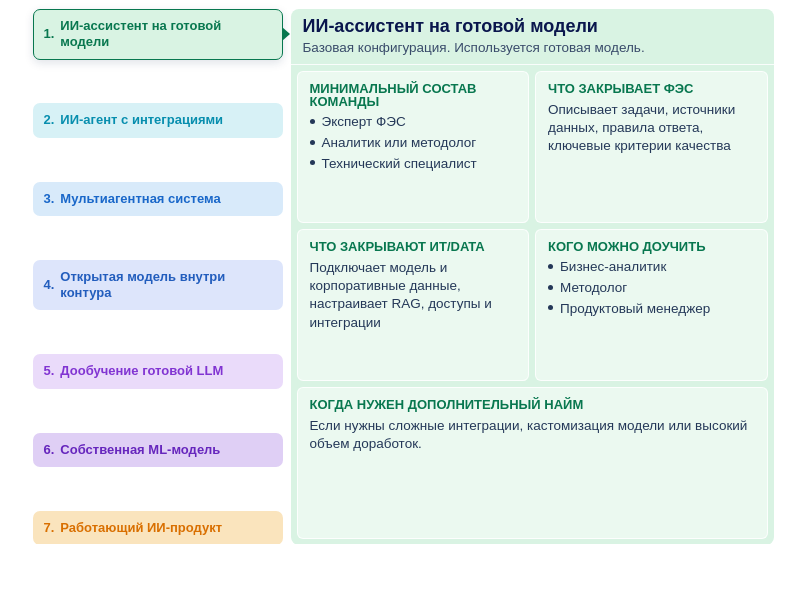
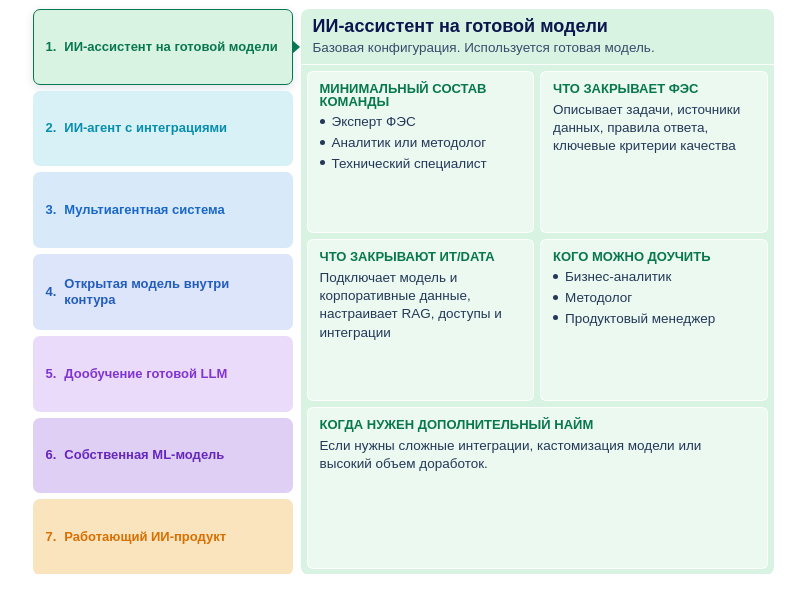
Before and after one commit to pokemonz-design/komanda, a plain HTML site: page index.html in a window 1280 px wide. Both pictures are taken after a click on the button "Сохранить PDF". Shown: the part 106-718 px from the top of the page, without its empty margins (237-1042 px from the left). Drawn offline with nearby package versions, Linux system fonts and the light colour scheme.

Commit message:
Update index.html

```diff
--- a/index.html
+++ b/index.html
@@ -45,7 +45,7 @@
 
     width: 100%;
     max-width: 757px;
-    height: 650px; /* Увеличено, чтобы тексты точно поместились */
+    height: 680px; /* Высота увеличена, чтобы точно всё влезло */
 
     margin: 0 auto;
 
@@ -166,11 +166,11 @@
 
     display: grid;
 
-    grid-template-columns: 250px 1fr; /* Увеличили ширину вкладок */
+    grid-template-columns: 260px 1fr; /* Сделали колонку чуть шире для текста */
 
     gap: 8px;
 
-    height: 544px; /* Подстроено под общую высоту 650px */
+    height: 574px; /* Остаток от 680px */
 
     padding: 0 8px 8px;
   }
@@ -182,27 +182,31 @@
 
   .ai-team-tabs {
 
+    display: grid;
+
+    grid-template-rows: repeat(7, 1fr); /* Возвращаем аккуратную сетку */
+
+    gap: 6px;
+
+    min-height: 0;
+  }
+
+
+  .project-tab {
+
+    position: relative;
+
     display: flex;
-    flex-direction: column; /* Изменено, чтобы вкладки не сжимались */
-    justify-content: space-between;
-    gap: 5px;
-
-    min-height: 0;
-  }
-
-
-  .project-tab {
-
-    position: relative;
-
-    display: flex;
-    align-items: center; /* Центрирование по вертикали */
-
-    gap: 6px;
+
+    align-items: center;
+
+    gap: 8px;
 
     width: 100%;
 
-    padding: 8px 10px;
+    height: 100%;
+
+    padding: 10px 12px; /* Увеличенные отступы для воздуха */
 
     border: 1px solid transparent;
 
@@ -210,7 +214,7 @@
 
     font-family: Arial, Helvetica, sans-serif;
 
-    font-size: 13px; /* Оставили комфортный размер */
+    font-size: 13px;
     line-height: 1.25;
 
     font-weight: 800;
@@ -268,6 +272,7 @@
     font-weight: 800;
   }
 
+  /* Защита от вылезания текста */
   .project-tab > span:last-child {
     flex: 1;
     min-width: 0;
@@ -527,7 +532,7 @@
 
 
   .ai-team-widget.pdf-mode .ai-team-body {
-    height: 606px; /* 650 - 44 */
+    height: 636px; /* 680 - 44 */
   }
 
 
@@ -556,7 +561,7 @@
 
       width: 757px;
 
-      height: 650px;
+      height: 680px;
 
       margin: 0;
     }
@@ -566,7 +571,7 @@
     }
 
     .ai-team-body {
-      height: 606px !important;
+      height: 636px !important;
     }
 
   }
@@ -1621,11 +1626,11 @@
 
                 width: 757,
 
-                height: 650, /* Обновлено под новую высоту */
+                height: 680, /* Обновлено под новую высоту */
 
                 windowWidth: 757,
 
-                windowHeight: 650
+                windowHeight: 680
 
               }
             );
@@ -1655,7 +1660,7 @@
 
                 unit: 'px',
 
-                format: [757, 650], /* Обновлено под новую высоту */
+                format: [757, 680], /* Обновлено под новую высоту */
 
                 hotfixes: ['px_scaling']
 
@@ -1676,7 +1681,7 @@
 
             757,
 
-            650,
+            680,
 
             undefined,
 
```
